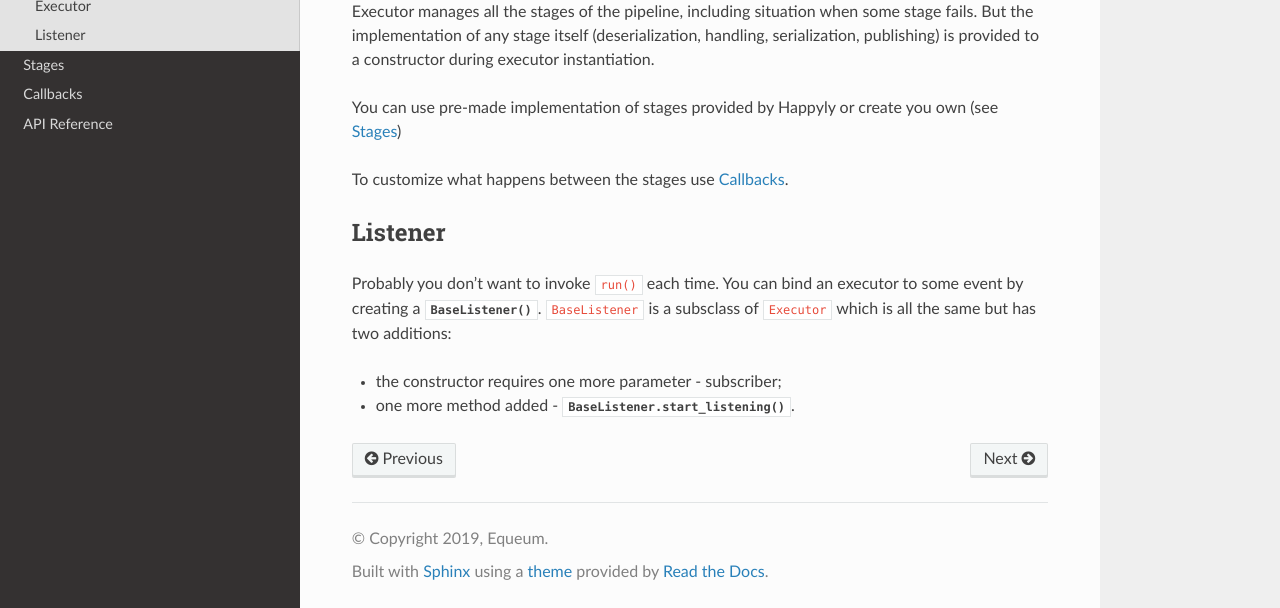
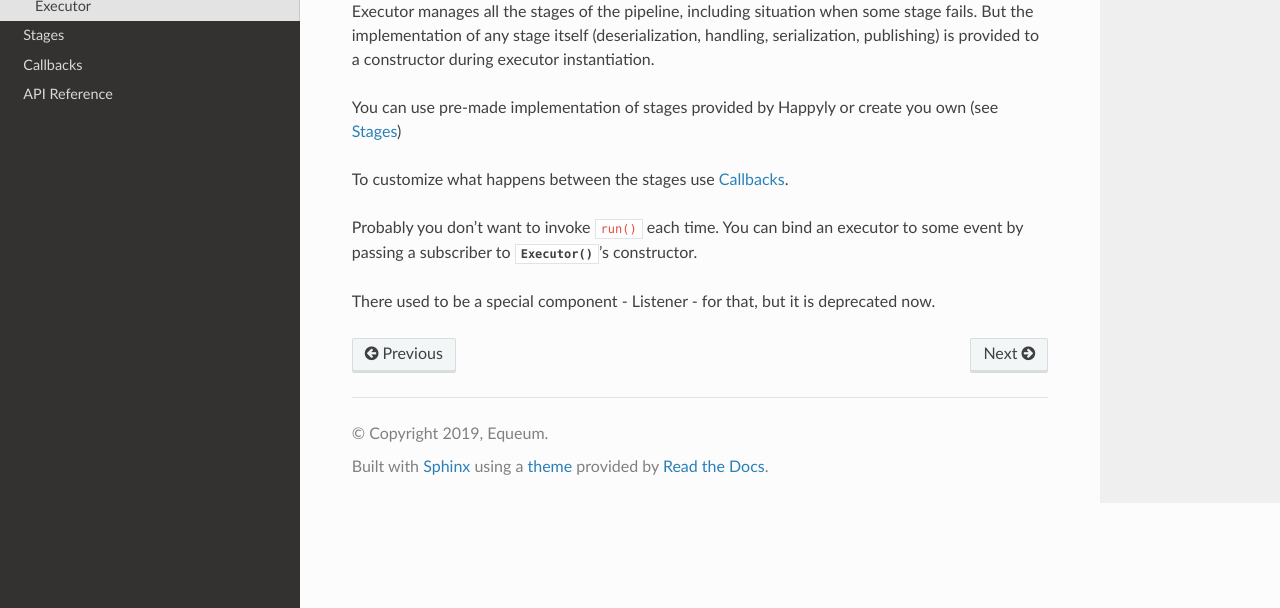
Before and after one commit to aliaksandr-tsukanau/cargopy, a Sphinx documentation site: the page built from docs/concepts.rst, in a window 1280 px wide and 900 px high, scrolled down 2648 px, cut to the strip 292-900 px from the top of the window. Built offline with Sphinx 7.4.7 and the Read the Docs theme 2.0.0, drawn with Linux system fonts in a browser that asks for light colours.

Commit message:
added docs

```diff
--- a/docs/callbacks.rst
+++ b/docs/callbacks.rst
@@ -6,7 +6,7 @@ Callbacks
 Overview
 --------
 
-:code:`Executor` (as well as :code:`BaseListener`) provides a rich
+:code:`Executor` provides a rich
 pipeline which manages stages, their failures and actions between stages.
 
 A simplified representation of the pipeline (omitting any failures) looks like this:
--- a/docs/concepts.rst
+++ b/docs/concepts.rst
@@ -119,13 +119,8 @@ or create you own (see :ref:`stages_section`)
 
 To customize what happens between the stages use :ref:`callbacks_section`.
 
-Listener
---------
+Probably you don't want to invoke :code:`run()` each time.
+You can bind an executor to some event by passing a subscriber
+to :meth:`Executor`'s constructor.
 
-Probably you don't want to invoke :code:`run()` each time.
-You can bind an executor to some event by creating a :meth:`BaseListener`.
-:code:`BaseListener` is a subsclass of :code:`Executor` which is all the same
-but has two additions:
-
-* the constructor requires one more parameter - subscriber;
-* one more method added - :meth:`BaseListener.start_listening()`.
+There used to be a special component - Listener - for that, but it is deprecated now.
--- a/docs/usecases.rst
+++ b/docs/usecases.rst
@@ -122,7 +122,7 @@ Easy! Here's how Happyly can help.
 
 .. code-block:: python
 
-    happyly.LateAckListener(
+    happyly.LateAckExecutor(
         subscriber=happyly.google_pubsub.GooglePubSubSubscriber(
             project='my_project',
             subscription_name='my_subscription',
```
Also changed, not shown: README.md (+2 -0 lines), docs/installation.rst (+7 -0 lines), 2 other files.
